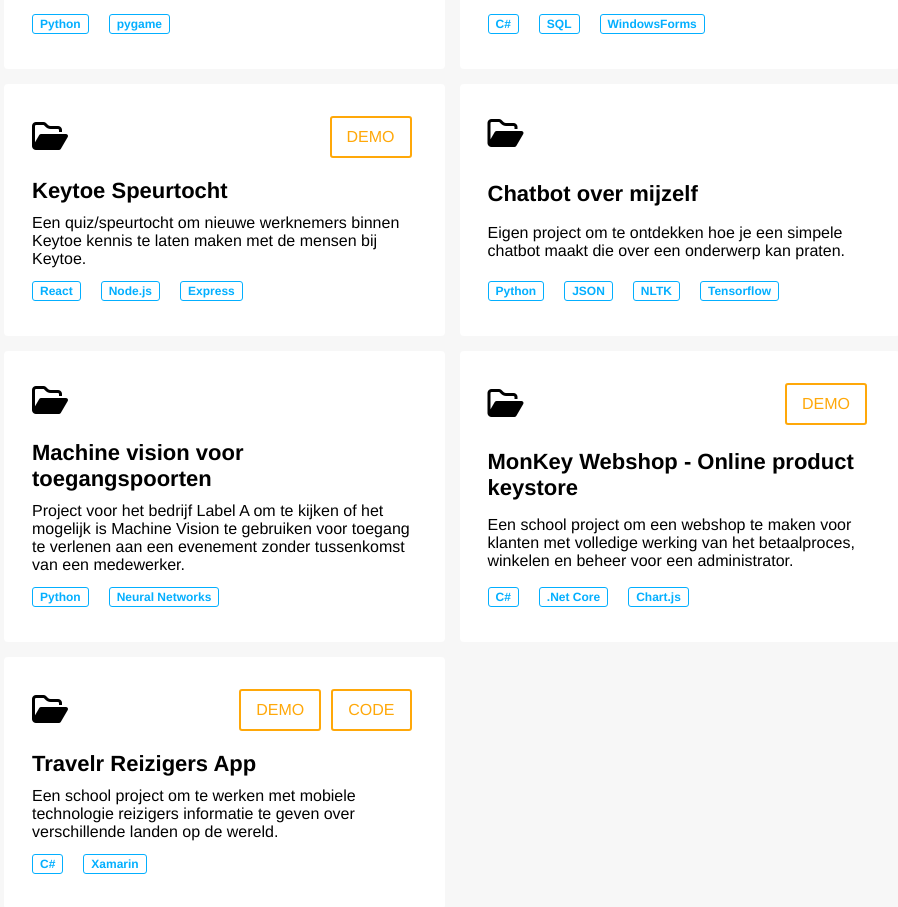
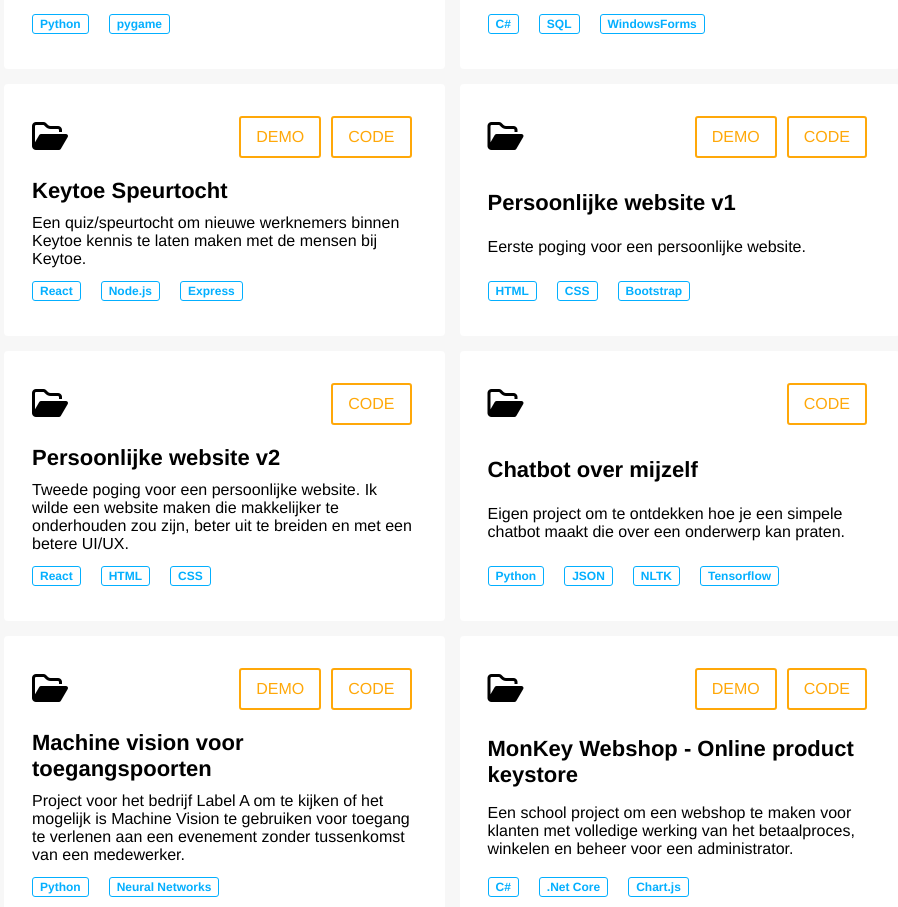
Before and after one commit to TimO143/v2, a React (Create React App) app: page / in a window 1280 px wide. Shown: the part 1581-2488 px from the top of the page, without its empty margins (188-1086 px from the left). Built offline with nearby package versions, Linux system fonts and the light colour scheme; the HTML template or start-up script is replaced by a standard one.

Commit message:
projecten toegevoegd

```diff
--- a/src/pages/Projects/index.js
+++ b/src/pages/Projects/index.js
@@ -30,23 +30,38 @@ function Projects() {
             <ProjectItem
             title='Keytoe Speurtocht'
             demo='https://speurtocht.keytoe.nl/'
-            github=''
+            github='https://github.com/TimO143/SpeurtochtKeytoe'
             info='Een quiz/speurtocht om nieuwe werknemers binnen Keytoe kennis
             te laten maken met de mensen bij Keytoe.'
             tech={['React','Node.js','Express']}
             />
             <ProjectItem
+            title='Persoonlijke website v1'
+            demo='https://timo143.github.io/'
+            github='https://github.com/TimO143/TimO143.github.io'
+            info='Eerste poging voor een persoonlijke website.'
+            tech={['HTML','CSS','Bootstrap']}
+            />
+            <ProjectItem
+            title='Persoonlijke website v2'
+            demo=''
+            github='https://github.com/TimO143/v2'
+            info='Tweede poging voor een persoonlijke website. Ik wilde een website maken die
+            makkelijker te onderhouden zou zijn, beter uit te breiden en met een betere UI/UX.'
+            tech={['React','HTML','CSS']}
+            />
+            <ProjectItem
             title='Chatbot over mijzelf'
             demo=''
-            github=''
+            github='https://github.com/TimO143/Chatbot-Tim'
             info='Eigen project om te ontdekken hoe je een simpele chatbot maakt
             die over een onderwerp kan praten.'
             tech={['Python','JSON','NLTK','Tensorflow']}
             />
             <ProjectItem
             title='Machine vision voor toegangspoorten'
-            demo=''
-            github=''
+            demo='https://youtu.be/6nJgGxDRgcM'
+            github='https://github.com/TimO143/ProjectD-Label-A'
             info='Project voor het bedrijf Label A om te kijken of het mogelijk is
             Machine Vision te gebruiken voor toegang te verlenen aan een evenement
              zonder tussenkomst van een medewerker.'
@@ -55,7 +70,7 @@ function Projects() {
             <ProjectItem
             title='MonKey Webshop - Online product keystore'
             demo='https://www.youtube.com/watch?v=_CcLFfsu86c&feature=youtu.be'
-            github=''
+            github='https://github.com/TimO143/MonKey-Webshop/tree/master/WebApplication1/WebApplication1'
             info='Een school project om een webshop te maken voor klanten met
             volledige werking van het betaalproces, winkelen en beheer voor een administrator.'
             tech={['C#','.Net Core','Chart.js']}
```
